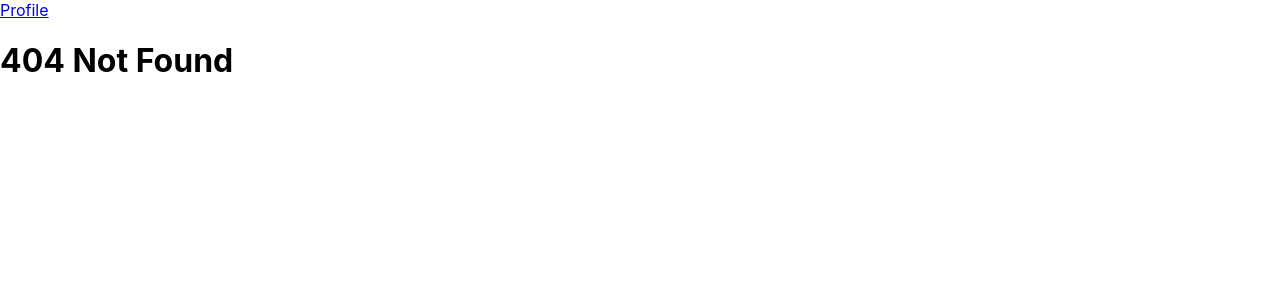
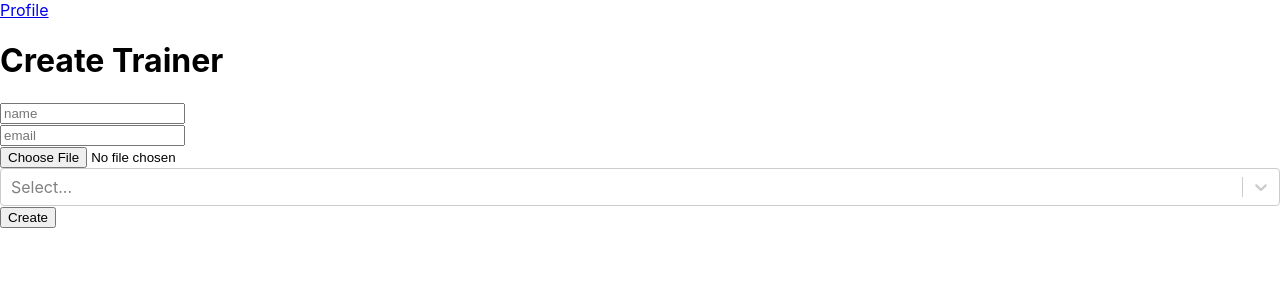
Before and after one commit to Sumiya423/training-management-system, a React (Create React App) app in the folder training_management_front/: page /admin/trainer/create in a window 1280 px wide. Before the commit this address had no page. Shown: the top 300 px of the page. Built offline with nearby package versions, Linux system fonts and the light colour scheme; no server answers.

Commit message:
Trainer profile componet created

```diff
--- a/training_management_front/package.json
+++ b/training_management_front/package.json
@@ -10,6 +10,7 @@
     "react-dom": "^18.2.0",
     "react-router-dom": "^6.3.0",
     "react-scripts": "5.0.1",
+    "react-select": "^5.4.0",
     "web-vitals": "^2.1.4"
   },
   "scripts": {
--- a/training_management_front/src/App.js
+++ b/training_management_front/src/App.js
@@ -11,6 +11,8 @@ import BatchDetails from "./component/batch/batchDetails";
 import Profile from "./component/profile/profile";
 import Login from './component/auth/login';
 import Header from './share/header/header'
+import CreateTrainer from './component/auth/createTrainer';
+
 
 export const AuthContext = React.createContext();
 
@@ -60,6 +62,7 @@ function App() {
           <Route exact path="/profile" element={<Profile />} />
           <Route exact path="/signin" element={<Login/>} />
           <Route exact path="/admin/courses" element={<CourseList/>} />
+          <Route exact path="/admin/trainer/create" element={<CreateTrainer/>} />
           <Route exact path="/admin/courses/:courseId" element={<CourseDetails/>} />
           <Route exact path="/admin/batches" element={<BatchList/>} />
           <Route exact path="/admin/batches/:batchId" element={<BatchDetails/>} />
--- /dev/null
+++ b/training_management_front/src/component/auth/createTrainer.js
@@ -0,0 +1,130 @@
+import React from "react";
+import { AuthContext } from "../../App";
+import Select from 'react-select';
+
+
+export const CreateTrainer = () => {
+
+  const initialData = {
+    isSubmitting: false,
+    errorMessage: null
+  };
+
+  const [data, setData] = React.useState(initialData);
+  const [selectedFile, setSelectedFile] = React.useState();
+
+
+  const [courses, setCourses] = React.useState([])
+  const {state: authState} = React.useContext(AuthContext)
+
+  React.useEffect( () => {
+      const url = `http://localhost:4000/admin/courses`;
+
+      const fetchData = async () => {
+          try {
+              const response = await fetch(url);
+              const json = await response.json();
+              let courseOptions = []
+              json.results.map(course => courseOptions.push({value: course._id, label: course.title}))
+              setCourses(courseOptions);
+          } catch (error) {
+              console.log("error", error);
+          }
+      };
+      fetchData()
+  }, [])
+
+  const handleInputChange = event => {
+    setData({
+      ...data,
+      [event.target.name]: event.target.value
+    });
+  };
+  const handleMultiSelect = selected => {
+    setData({
+      ...data,
+      ['courses']: selected
+    });
+  }
+  const handleSubmit = event => {
+    event.preventDefault();
+    setData({
+      ...data,
+      isSubmitting: true,
+      errorMessage: null
+    });
+    const course_ids = data.courses?.map(course => course.value)
+    let formData = new FormData();
+    formData.append("name", data.name);
+    formData.append("email", data.email);
+    formData.append("imageUrl", selectedFile);
+    formData.append("isTrainer", true);
+    formData.append("courses", course_ids)
+
+    const url = "http://localhost:4000/admin/create-user"
+    fetch(url, {
+      method: "post",
+      body: formData
+    })
+    .then(res => {
+      if(res.ok) return res.json();
+      throw res;
+    })
+    .then(resJson => {
+      console.log(resJson)
+      // navigate('/admin/courses')
+    })
+    .catch(error => {
+      setData({
+        ...data,
+        isSubmitting: false,
+        errorMessage: error.message || error.statusText
+      });
+    });
+  };
+
+
+  return (
+    <div className="container">
+      <form onSubmit={handleSubmit}>
+        <h1>Create Trainer</h1>
+        <div>
+          <input
+            type="text"
+            name="name"
+            placeholder="name"
+            onChange={handleInputChange}
+          />
+        </div>
+
+        <div>
+          <input
+            type="email"
+            name="email"
+            placeholder="email"
+            onChange={handleInputChange}
+          />
+        </div>
+        <div>
+          <input
+            type="file"
+            onChange={(e) => setSelectedFile(e.target.files[0])}
+          />
+        </div>
+        <div>
+          <Select
+            closeMenuOnSelect={false}
+            isMulti
+            options={courses}
+            onChange={handleMultiSelect}
+          />
+        </div>
+        {data.errorMessage && <span>{data.errorMessage}</span>}
+        <button disabled={data.isSubmitting}>
+          {data.isSubmitting ? "Creating....." : "Create"}
+        </button>
+      </form>
+    </div>
+  );
+};
+export default CreateTrainer;
```
Also changed, not shown: 1 other file (tests, documents, lock files or other folders).
